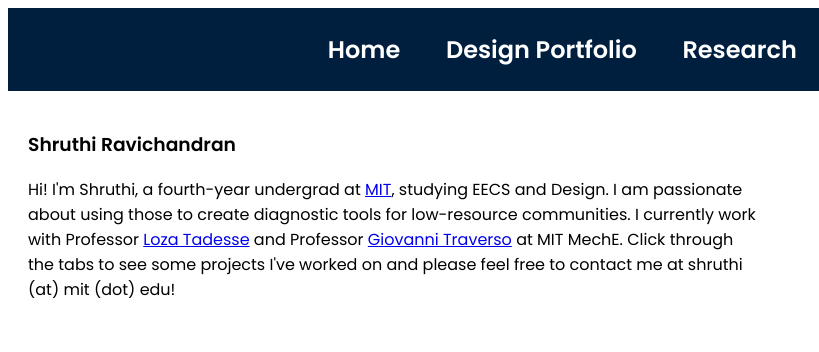
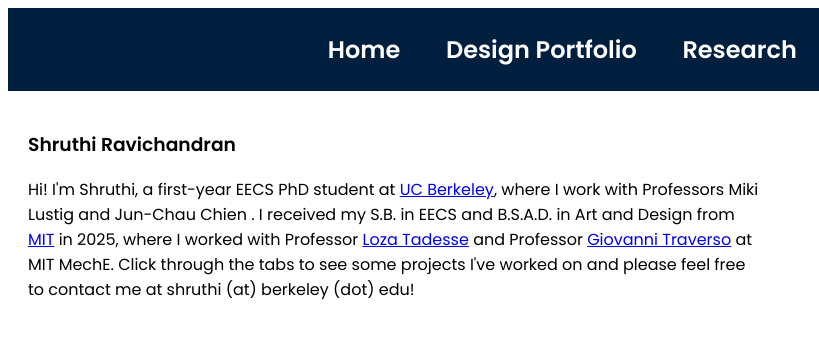
Before and after one commit to ShruthiRavichandran/ShruthiRavichandran.github.io, a plain HTML site: page index.html in a window 1280 px wide. Shown: the top 352 px of the page, 0-819 px from the left. Drawn offline with Linux system fonts and the light colour scheme.

Commit message:
Update index.html to add berkeley

```diff
--- a/index.html
+++ b/index.html
@@ -187,7 +187,7 @@
         <div class="home-container">
             <div class="home-text">
                 <h3>Shruthi Ravichandran</h3>
-                <p>Hi! I'm Shruthi, a fourth-year undergrad at <a href="https://web.mit.edu" target="_blank">MIT</a>, studying EECS and Design. I am passionate about using those to create diagnostic tools for low-resource communities. I currently work with Professor <a href="https://meche.mit.edu/people/faculty/lozat@mit.edu" target="_blank">Loza Tadesse</a> and Professor <a href="https://meche.mit.edu/people/faculty/cgt20@mit.edu" target="_blank">Giovanni Traverso</a> at MIT MechE. Click through the tabs to see some projects I've worked on and please feel free to contact me at shruthi (at) mit (dot) edu!</p>
+                <p>Hi! I'm Shruthi, a first-year EECS PhD student at <a href="https://eecs.berkeley.edu/" target="_blank">UC Berkeley</a>, where I work with Professors Miki Lustig and Jun-Chau Chien . I received my S.B. in EECS and B.S.A.D. in Art and Design from <a href="https://web.mit.edu" target="_blank">MIT</a> in 2025, where I worked with Professor <a href="https://meche.mit.edu/people/faculty/lozat@mit.edu" target="_blank">Loza Tadesse</a> and Professor <a href="https://meche.mit.edu/people/faculty/cgt20@mit.edu" target="_blank">Giovanni Traverso</a> at MIT MechE. Click through the tabs to see some projects I've worked on and please feel free to contact me at shruthi (at) berkeley (dot) edu!</p>
             </div>
             <div class="home-image">
                 <img src="https://www.dropbox.com/scl/fi/zp6fnxeg2ha7qfa0qf9tr/Ravichandran_Shruthi_Headshot-min.JPG?rlkey=1rnoznu657vdqsopm1m09ucxx&raw=1" alt="Shruthi Ravichandran">
```
